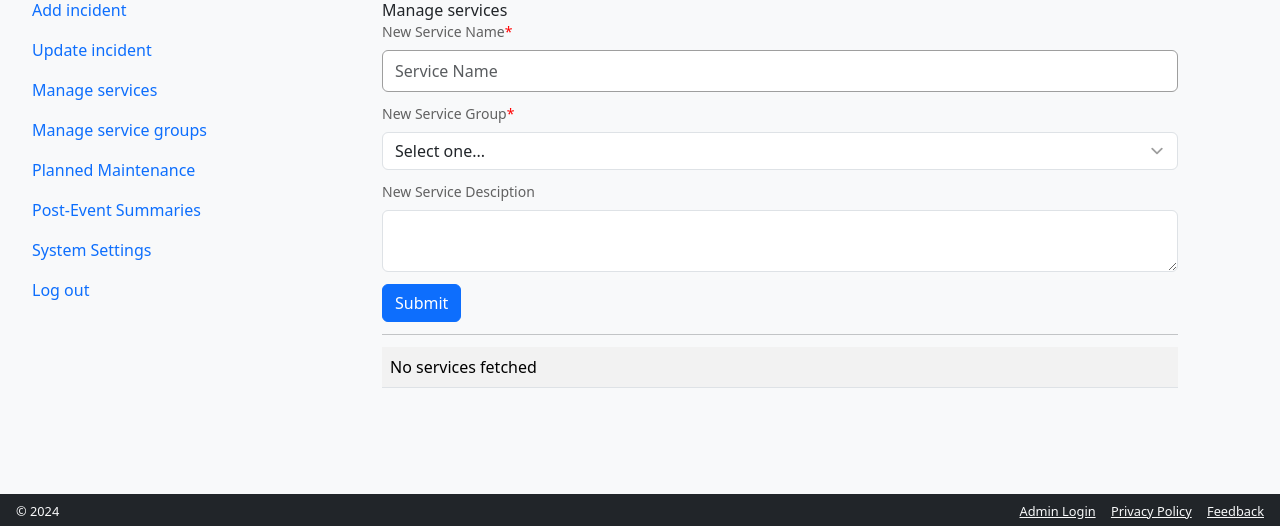
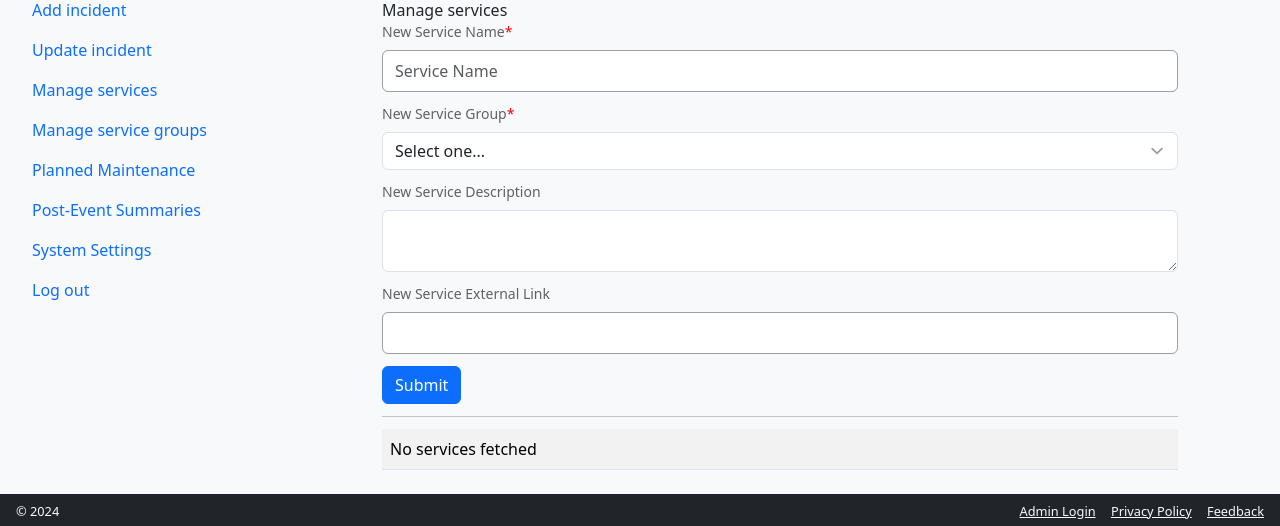
Before and after one commit to kim3-sudo/status-page, a PHP site: page /admin/admin.php in a window 1280 px wide, after a click on "Manage services". Shown: the part 274-800 px from the top of the page. Run offline with PHP 8.4, Linux system fonts and the light colour scheme; the visitor is signed in with stand-in values (Sample User, id 1); data that the repository does not hold is empty; a stand-in replaces the project's code that opens the database connection.

Commit message:
Add external link launch for services

```diff
--- a/admin/addservice.php
+++ b/admin/addservice.php
@@ -10,7 +10,7 @@ include('../templates/_header.php');
     <div class="row">
       <div class="col">
 <?php
-$sql = "INSERT INTO services (service_name, servicegroup_id, service_description, service_status_short) VALUE ('" . mysqli_real_escape_string($link, $_POST['newservicename']) . "', " . mysqli_real_escape_string($link, $_POST['newserviceingroup']) . ", '" . mysqli_real_escape_string($link, $_POST['newservicedescription']) . "', 'OPE')";
+$sql = "INSERT INTO services (service_name, servicegroup_id, service_description, service_status_short, service_link) VALUE ('" . mysqli_real_escape_string($link, $_POST['newservicename']) . "', " . mysqli_real_escape_string($link, $_POST['newserviceingroup']) . ", '" . mysqli_real_escape_string($link, $_POST['newservicedescription']) . "', 'OPE', '" . mysqli_real_escape_string($link, $_POST['newservicelink']) . "')";
 if ($link->query($sql) === TRUE) {
   echo '<p>Created new service</p>';
 } else {
--- a/admin/pagemanageservices.php
+++ b/admin/pagemanageservices.php
@@ -24,8 +24,12 @@ if (mysqli_num_rows($servicegroupresult) > 0) {
         </select>
       </div>
       <div class="mb-3">
-        <label for="newservicedescription" class="form-label">New Service Desciption</label>
+        <label for="newservicedescription" class="form-label">New Service Description</label>
         <textarea id="newservicedescription" name="newservicedescription" class="form-control" maxlength="255"></textarea>
+      </div>
+      <div class="mb-3">
+        <label for="newservicelink" class="form-label">New Service External Link</label>
+        <input type="url" name="newservicelink" id="newservicelink" class="form-control" maxlength="120">
       </div>
       <button type="submit" class="btn btn-primary">Submit</button>
     </form>
--- a/admin/pagemodals.php
+++ b/admin/pagemodals.php
@@ -25,7 +25,7 @@ if (mysqli_num_rows($serviceresult) > 0) {
   </div>
 </div>
 <?php
-    $subservicesql = 'SELECT service_id, service_name, servicegroup_id, service_description FROM services WHERE service_id = ' . $servicerow['service_id'];
+    $subservicesql = 'SELECT service_id, service_name, servicegroup_id, service_description, service_link FROM services WHERE service_id = ' . $servicerow['service_id'];
     $subserviceresult = mysqli_query($link, $subservicesql);
     if ($subservicerow = mysqli_fetch_assoc($subserviceresult)) {
 ?>
@@ -64,6 +64,10 @@ if (mysqli_num_rows($serviceresult) > 0) {
           <div class="mb-3">
             <label for="update<?=$servicerow['service_id']?>description" class="form-label">Update Description</label>
             <textarea maxlength="144" name="updatedescription" id="update<?=$servicerow['service_id']?>description" class="form-control"><?=$subservicerow['service_description']?></textarea>
+          </div>
+          <div class="mb-3">
+            <label for="update<?=$servicerow['service_id']?>link" class="form-label">Update Link</label>
+            <input maxlength="120" name="updatelink" id="update<?=$servicerow['service_id']?>link" class="form-control" value="<?=$servicerow['service_link']?>">
           </div>
           <button type="submit" class="btn btn-primary">Submit</button>
         </form>
--- a/install/index.php
+++ b/install/index.php
@@ -118,7 +118,7 @@ foreach (timezone_identifiers_list() as $row) {
         <input type="checkbox" id="installconfirm" name="installconfirm" value="true" required>
         <label for="installconfirm">Confirm?</label>
       </fieldset>
-      <p>This installer will prepare software version 0.0.2d ("Henpeck") and database version 0.0.4 for use.</p>
+      <p>This installer will prepare software version 0.0.3 ("Sycamore") and database version 0.0.5 for use.</p>
       <button type="submit">Install Now</button>
     </form>
   </body>
--- a/install/run.php
+++ b/install/run.php
@@ -117,7 +117,7 @@ $link = mysqli_connect(DB_SERVER, DB_USERNAME, DB_PASSWORD, DB_NAME);
   } else {
     die('Unable to drop <code>services</code> or insufficient permissions<br>');
   }
-  if ($link->query("CREATE TABLE `services` ( `service_id` int(8) NOT NULL AUTO_INCREMENT, `service_name` varchar(64) DEFAULT NULL, `servicegroup_id` int(8) DEFAULT NULL, `service_description` varchar(144) DEFAULT NULL, `service_status_short` varchar(3) DEFAULT NULL, PRIMARY KEY (`service_id`), KEY `servicegroup_id` (`servicegroup_id`), KEY `service_status_short` (`service_status_short`), CONSTRAINT `services_ibfk_1` FOREIGN KEY (`servicegroup_id`) REFERENCES `servicegroups` (`servicegroup_id`), CONSTRAINT `services_ibfk_2` FOREIGN KEY (`service_status_short`) REFERENCES `service_status` (`service_status_code`)) ENGINE=InnoDB AUTO_INCREMENT=78 DEFAULT CHARSET=latin1 COLLATE=latin1_swedish_ci")) {
+  if ($link->query("CREATE TABLE `services` ( `service_id` int(8) NOT NULL AUTO_INCREMENT, `service_name` varchar(64) DEFAULT NULL, `servicegroup_id` int(8) DEFAULT NULL, `service_description` varchar(144) DEFAULT NULL, `service_link` varchar(120) DEFAULT NULL, `service_status_short` varchar(3) DEFAULT NULL, PRIMARY KEY (`service_id`), KEY `servicegroup_id` (`servicegroup_id`), KEY `service_status_short` (`service_status_short`), CONSTRAINT `services_ibfk_1` FOREIGN KEY (`servicegroup_id`) REFERENCES `servicegroups` (`servicegroup_id`), CONSTRAINT `services_ibfk_2` FOREIGN KEY (`service_status_short`) REFERENCES `service_status` (`service_status_code`)) ENGINE=InnoDB AUTO_INCREMENT=78 DEFAULT CHARSET=latin1 COLLATE=latin1_swedish_ci")) {
     echo 'Table <code>services</code> created<br>';
   } else {
     die('Unable to create <code>services</code>');
@@ -152,12 +152,12 @@ $link = mysqli_connect(DB_SERVER, DB_USERNAME, DB_PASSWORD, DB_NAME);
   } else {
     die('Unable to insert initial service status codes<br>');
   }
-  if ($link->query("INSERT INTO settings VALUES ('software_version', '0.0.2d (`Henpeck`)')")) {
+  if ($link->query("INSERT INTO settings VALUES ('software_version', '0.0.3 (`Sycamore`)')")) {
     echo 'Created and assigned <code>software_version</code> key<br>';
   } else {
     die('Unable to create and assign <code>software_version</code> key<br>');
   }
-  if ($link->query("INSERT INTO settings VALUES ('database_version', '0.0.4')")) {
+  if ($link->query("INSERT INTO settings VALUES ('database_version', '0.0.5')")) {
     echo 'Created and assigned <code>database_version</code> key<br>';
   } else {
     die('Unable to create and assign <code>database_version</code> key<br>');
```
Also changed, not shown: admin/updateservice.php (+8 -0 lines), index.php (+6 -1 lines).
